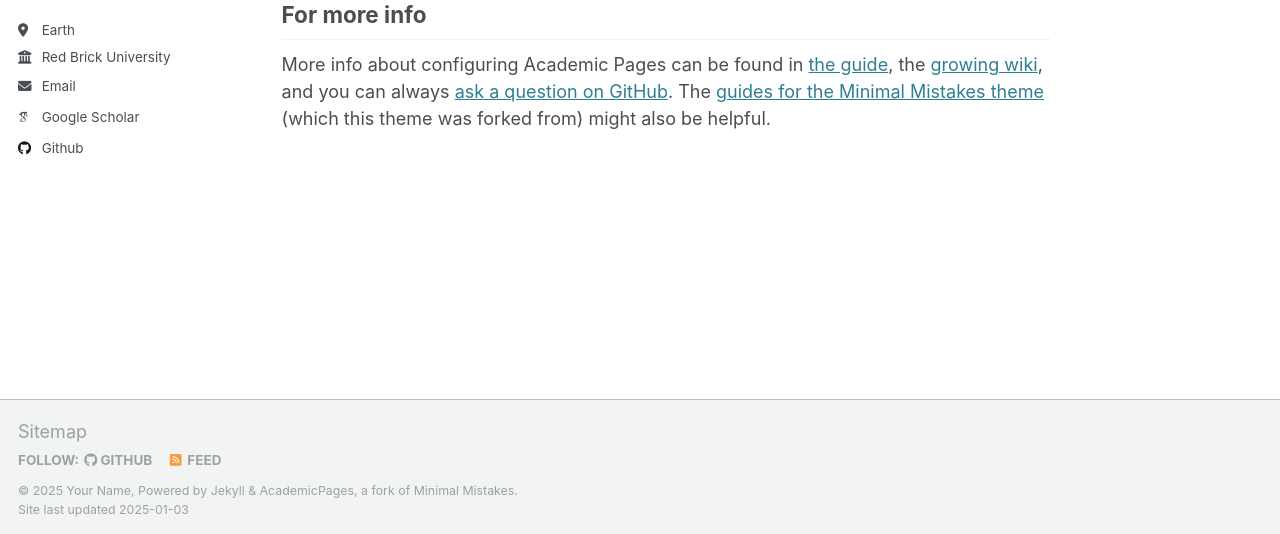
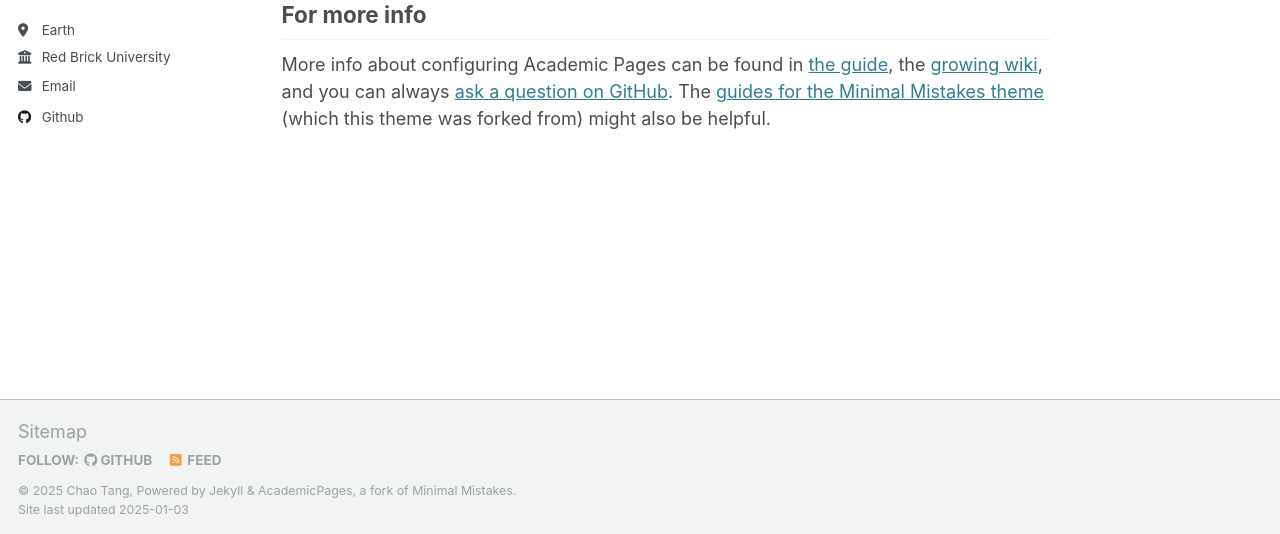
Before and after one commit to dyna-code/dyna-code.github.io, a Jekyll site: the page built from _pages/about.md, in a window 1280 px wide and 900 px high, scrolled down 2643 px. Shown: the part 363-897 px from the top of the window. Built offline with Jekyll 4.4.1, drawn with Linux system fonts in a browser that asks for light colours; some web fonts are replaced.

Commit message:
added name

```diff
--- a/_config.yml
+++ b/_config.yml
@@ -10,11 +10,11 @@
 locale                   : "en-US"
 title                    : "Your Name / Site Title"
 title_separator          : "-"
-name                     : &name "Your Name"
+name                     : &name "Chao Tang"
 description              : &description "personal description"
 url                      : https://dyna-code.github.io # the base hostname & protocol for your site e.g. "https://[your GitHub username].github.io"
 baseurl                  : "" # the subpath of your site, e.g. "/blog"
-repository               : "academicpages/academicpages.github.io"
+repository               : "dyna-code.github.io"   #"academicpages/academicpages.github.io"
 
 # Site Author - The following control what appear as part of the author content on the side bar.
 #               If a field is blank the icon and link will not appear, otherwise it will be shown.
@@ -32,7 +32,7 @@ author:
 
   # Academic websites
   arxiv            : # URL - Update with the correct link to your profile
-  googlescholar    : "https://scholar.google.com/citations?user=PS_CX0AAAAAJ"
+  googlescholar    : # URL
   impactstory      : # URL
   orcid            : # URL
   semantic         : # URL
```
